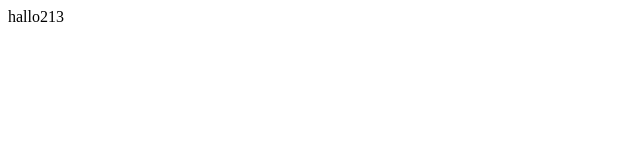
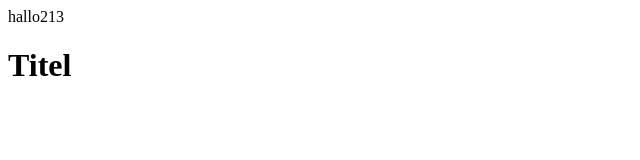
Before and after one commit to roelfjan/front-end-webhook-test, a plain HTML site: page index.html in a window 1280 px wide. Shown: the whole page, without its empty margins (0-640 px from the left). Drawn offline with Linux system fonts and the light colour scheme.

Commit message:
Test commit

```diff
--- a/index.html
+++ b/index.html
@@ -1,3 +1,6 @@
 <html>
 	<head>hallo213</head>
+	<body>
+		<h1>Titel</h1>
+	</body>
 </html>
```
